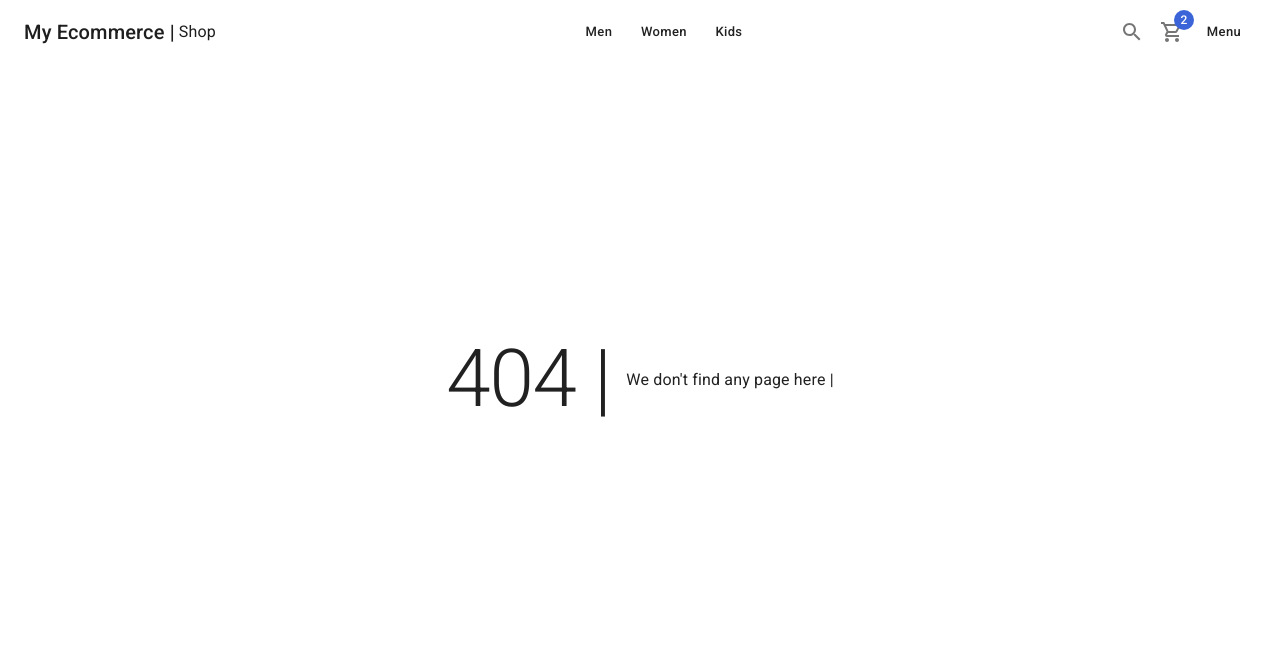
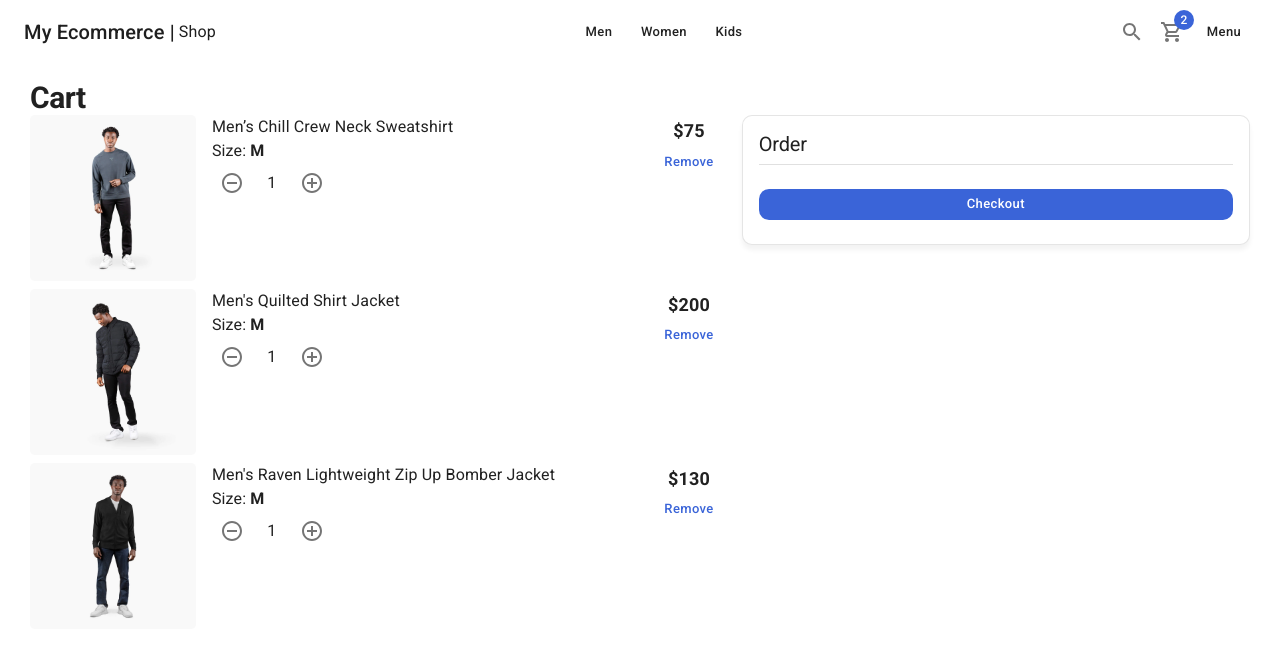
Before and after one commit to daramayo90/nextjs-ecommerce-ts, a Next.js app: page /cart in a window 1280 px wide. Before the commit this address had no page. Shown: the top 656 px of the page. Built offline with nearby package versions, Linux system fonts and the light colour scheme.

Commit message:
cart - empty cart - shopping cart

```diff
--- /dev/null
+++ b/components/cart/CartList.tsx
@@ -0,0 +1,54 @@
+import NextLink from 'next/link';
+
+import { Box, Button, CardActionArea, CardMedia, Grid, Link, Typography } from '@mui/material';
+
+import { initialData } from '../../database/products';
+import { ItemCounter } from '../ui';
+
+const productsInCart = [initialData.products[0], initialData.products[1], initialData.products[2]];
+
+export const CartList = () => {
+  return (
+    <>
+      {productsInCart.map((product) => (
+        <Grid key={product.slug} container spacing={2} sx={{ mb: 1 }}>
+          <Grid item xs={3}>
+            {/* TODO: Llevar a la página del producto */}
+            <NextLink href='/product/slug' passHref>
+              <Link>
+                <CardActionArea>
+                  <CardMedia
+                    image={`/products/${product.images[0]}`}
+                    component='img'
+                    sx={{ borderRadius: '5px' }}
+                  />
+                </CardActionArea>
+              </Link>
+            </NextLink>
+          </Grid>
+
+          <Grid item xs={7}>
+            <Box display='flex' flexDirection='column'>
+              <Typography variant='body1'>{product.title}</Typography>
+              <Typography variant='body1'>
+                Size: <strong>M</strong>
+              </Typography>
+
+              {/* Conditional */}
+              <ItemCounter />
+            </Box>
+          </Grid>
+
+          <Grid item xs={2} display='flex' alignItems='center' flexDirection='column'>
+            <Typography variant='subtitle1'>${product.price}</Typography>
+
+            {/* Editable */}
+            <Button variant='text' color='secondary'>
+              Remove
+            </Button>
+          </Grid>
+        </Grid>
+      ))}
+    </>
+  );
+};
--- /dev/null
+++ b/components/cart/index.ts
@@ -0,0 +1 @@
+export * from './CartList';
--- /dev/null
+++ b/pages/cart/index.tsx
@@ -0,0 +1,40 @@
+import { Card, CardContent, Divider, Grid, Typography, Box, Button } from '@mui/material';
+
+import { CartList } from '../../components/cart';
+import { ShopLayout } from '../../components/layouts/ShopLayout';
+
+const CartPage = () => {
+  return (
+    <ShopLayout title={'Cart - 3'} pageDescription={'Shopping Cart'}>
+      <Typography variant='h1' component='h1'>
+        Cart
+      </Typography>
+
+      <Grid container>
+        <Grid item xs={12} sm={7}>
+          <CartList />
+        </Grid>
+
+        <Grid item xs={12} sm={5}>
+          <Card className='summary-card'>
+            <CardContent>
+              <Typography variant='h2'>Order</Typography>
+
+              <Divider sx={{ my: 1 }} />
+
+              {/* Order Summary */}
+
+              <Box sx={{ mt: 3 }}>
+                <Button color='secondary' className='circular-btn' fullWidth>
+                  Checkout
+                </Button>
+              </Box>
+            </CardContent>
+          </Card>
+        </Grid>
+      </Grid>
+    </ShopLayout>
+  );
+};
+
+export default CartPage;
```
Also changed, not shown: pages/cart/empty.tsx (added, +31 -0 lines).
